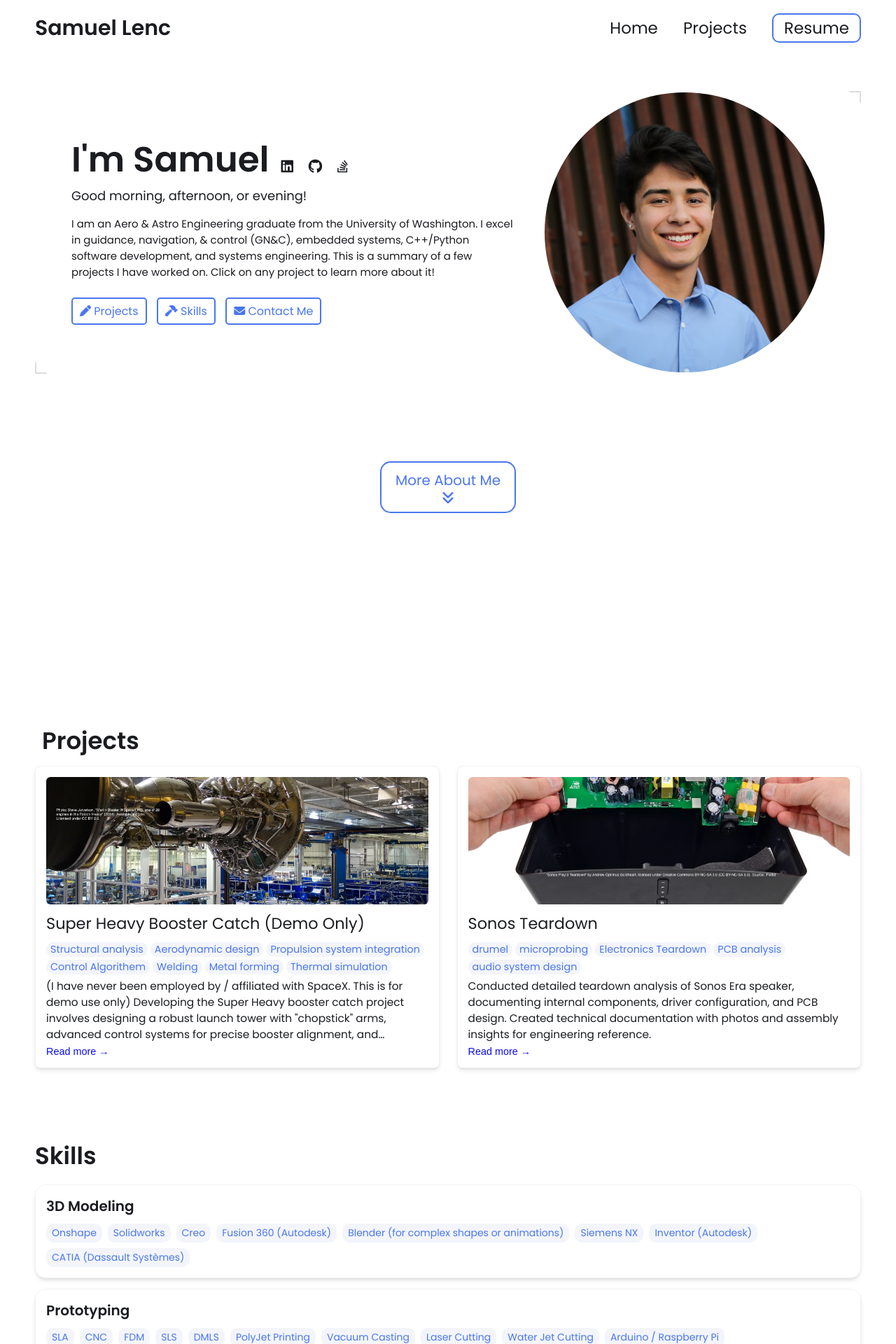
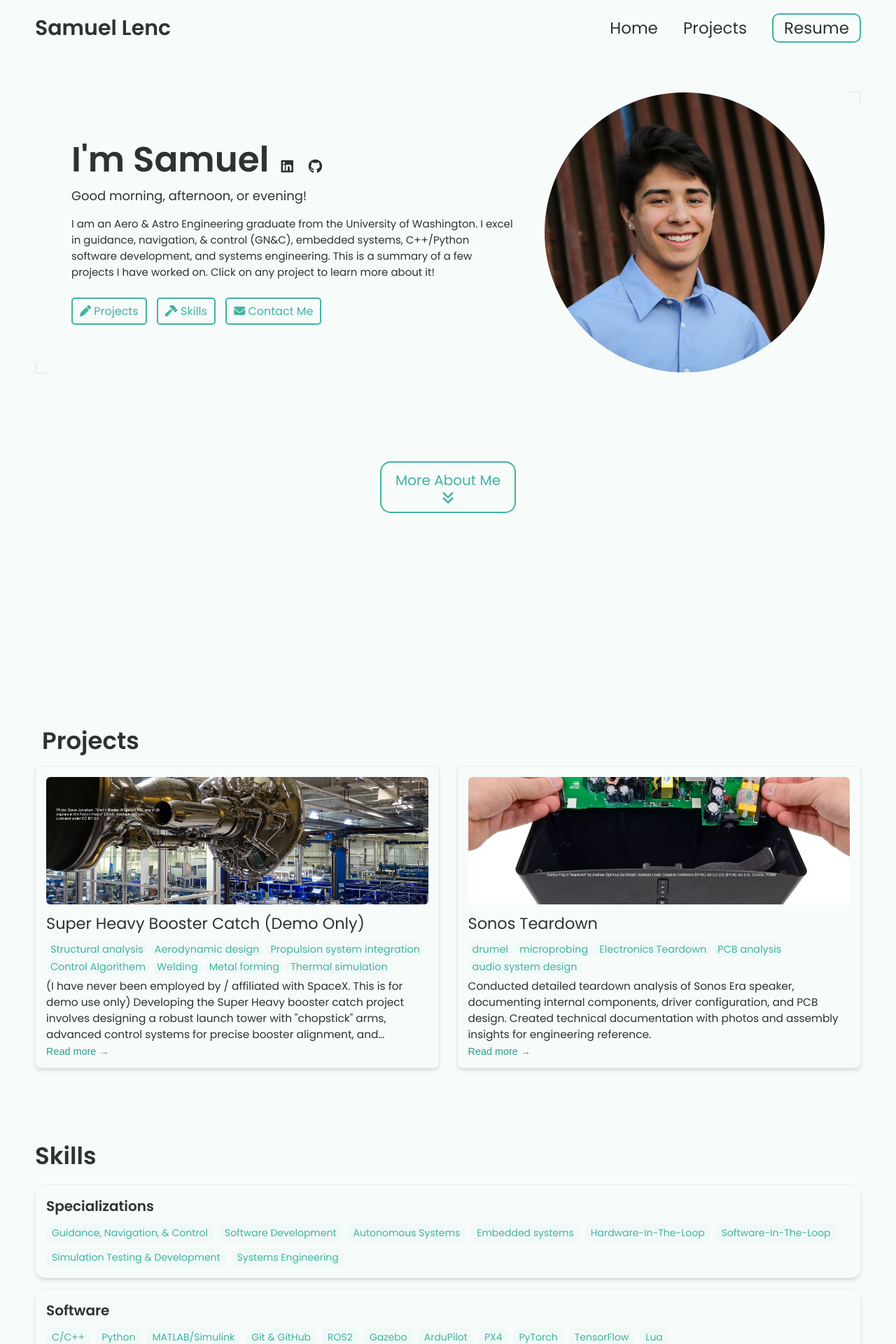
Before and after one commit to shlenc/shlenc.github.io, a Jekyll site: the page built from index.html, in a window 1280 px wide. Shown: the top 1920 px of the page at 70% size. Built offline with Jekyll 4.4.1, drawn with Linux system fonts in a browser that asks for light colours; some of the changed text lies outside the part shown.

Commit message:
updated config file

```diff
--- a/_config.yml
+++ b/_config.yml
@@ -33,9 +33,9 @@ resume-url: https://drive.google.com/file/d/13Z3duVzh-gguPU5r03oJVEE6rV9rd3DS/vi
 # Set up external links - this will show up as small icons next to your name.
 
 external-links:    # input only your own url slug. The icons with missing entries will not appear.
-  linkedin: test    # https://www.linkedin.com/in/{your url slug}
-  github: leea12    # https://github.com/{your url slug}
-  stackoverflow: test      # https://stackoverflow.com/users/{your url slug}
+  linkedin: samuel-lenc    # https://www.linkedin.com/in/{your url slug}
+  github: shlenc    # https://github.com/{your url slug}
+  stackoverflow:       # https://stackoverflow.com/users/{your url slug}
   medium:            # https://medium.com/@{your url slug}
   x-twitter:   # https://x.com/{your url slug}
   threads:            # https://threads.net/@{your url slug}
@@ -47,61 +47,67 @@ external-links:    # input only your own url slug. The icons with missing entrie
 
 # Skills Section - Add the list of your Skills by categories/tools. The indentation for each level needs to be precise.
 skills:
-  - category: 3D Modeling
+  - category: Specializations
     tools:
-    - Onshape
-    - Solidworks
-    - Creo
-    - Fusion 360 (Autodesk)
-    - Blender (for complex shapes or animations)
-    - Siemens NX
-    - Inventor (Autodesk)
-    - CATIA (Dassault Systèmes)
+    - Guidance, Navigation, & Control
+    - Software Development
+    - Autonomous Systems
+    - Embedded systems
+    - Hardware-In-The-Loop
+    - Software-In-The-Loop
+    - Simulation Testing & Development
+    - Systems Engineering
+  - category: Software
+    tools:
+    - C/C++
+    - Python
+    - MATLAB/Simulink
+    - Git & GitHub
+    - ROS2
+    - Gazebo
+    - ArduPilot
+    - PX4
+    - PyTorch
+    - TensorFlow
+    - Lua
+  - category: Design & Modeling
+    tools:
+    - Altium
+    - SolidWorks
+    - Ansys
+    - OpenRocket
+    - Abaqus
+    - KiCad
   - category: Prototyping
     tools:
-    - SLA
-    - CNC
-    - FDM
-    - SLS
-    - DMLS
-    - PolyJet Printing
-    - Vacuum Casting
+    - Multimeter & Oscilloscope
+    - Electrical Soldering
+    - 3D Printing
     - Laser Cutting
-    - Water Jet Cutting
-    - Arduino / Raspberry Pi
-    - Breadboarding for circuit testing
-  - category: Design Standards / Practices
+    - CNC Machining
+    - Waterjet
+    - Welding
+  - category: Interpersonal & Problem Resolving
     tools:
-    - GD&T ASME Y14
-    - ISO fits and tolerances
-    - PLM (PTC Windchill / Arena)
-  - category: PCB Design
-    tools:
-    - Altium Designer
-    - Altium
-    - Eagle
-    - KiCad
-  - category: Problem Solving / Risk Management
-    tools:
-    - Root Cause Analysis (e.g., 5 Whys, Fishbone Diagram)
-    - DFMEA / PFMEA
-    - Six Sigma methodologies
-    - Shain Red-X
+    - Transformational & Servant Leadership
+    - Resource & Project Management
+    - Multidisciplinary Communication
+    - Risk & Mitigation Analysis
 
 
 # Contact Form Setup. Setup an account and copy over the key. When someone fills out the form, it will be received in your email.
-formspree-key:   https://formspree.io/f/{8-digit key}
+formspree-key:   https://formspree.io/f/mblaebze
 
 
 
 # Active theme (Updatethis to switch themes). Make sure to keep the indentation the samne.
 colors: # this is the basic theme
-  text: "#1a1c20"
-  border: "#ddd"
-  link: "#4a76ee"
-  highlight: "#0c0cf2"
-  background: "#ffffff"
-  light_background: "#f3f5fb"
+  text: "#2c3333"
+  border: "#e0f2ef"
+  link: "#40b3a2"
+  highlight: "#2a9d8f"
+  background: "#f7fbfa"
+  light_background: "#f0f9f7"
 
 # A few examples.
 basic theme:
```
